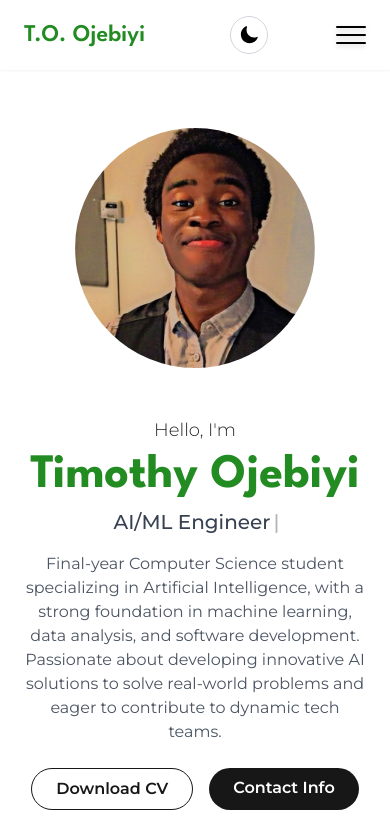
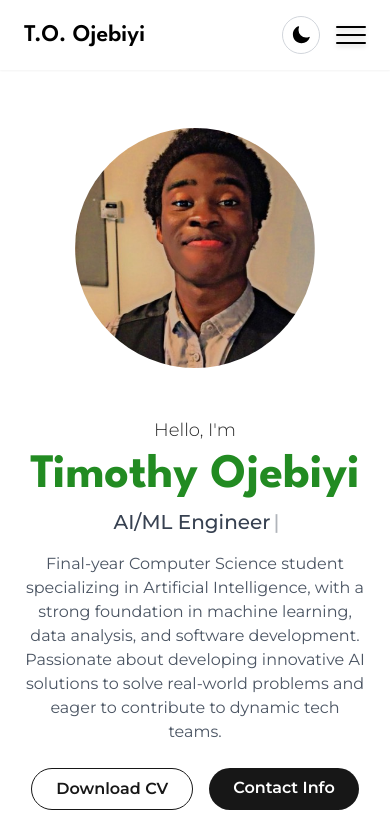
Before and after one commit to coderback/web-portfolio, a Next.js app: page / in a window 390 px wide. Shown: the top 824 px of the page. Built offline with nearby package versions, Linux system fonts and the light colour scheme.

Commit message:
feat(layout): Analytics and Speed Insights for deployment

```diff
--- a/package.json
+++ b/package.json
@@ -10,6 +10,8 @@
   },
   "dependencies": {
     "@heroicons/react": "^2.2.0",
+    "@vercel/analytics": "^1.5.0",
+    "@vercel/speed-insights": "^1.2.0",
     "framer-motion": "^12.12.1",
     "motion": "^12.12.1",
     "next": "15.3.2",
--- a/src/app/layout.js
+++ b/src/app/layout.js
@@ -1,4 +1,6 @@
 import './globals.css'
+import { Analytics } from "@vercel/analytics/next"
+import { SpeedInsights } from "@vercel/speed-insights/next"
 
 export const metadata = {
   title: 'Timothy Ojebiyi Portfolio',
--- a/src/components/Navbar.jsx
+++ b/src/components/Navbar.jsx
@@ -28,7 +28,10 @@ export default function Navbar() {
   return (
     <header className="fixed w-full top-0 z-50 bg-white/80 dark:bg-neutral-900/80 backdrop-blur-md shadow-sm transition-colors text-black dark:text-white">
       <nav className="flex items-center justify-between px-6 py-4 md:px-16">
-       <h1 className="text-2xl font-semibold font-spartan text-forest dark:text-forest">T.O. Ojebiyi</h1>
+          {/* Logo */}
+          <h1 className="text-2xl font-semibold font-spartan text-black dark:text-white">T.O. Ojebiyi</h1>
+
+          {/* Desktop Nav Links */}
           <ul className="hidden md:flex gap-8 font-medium text-lg">
             {navLinks.map((link) => (
               <li key={link.href}>
@@ -36,17 +39,17 @@ export default function Navbar() {
                   href={link.href}
                   className="hover:text-forest hover:underline underline-offset-8 dark:text-white"
                 >
-
                   {link.label}
                 </Link>
               </li>
             ))}
           </ul>
 
-        {/* Toggle Dark Mode */}
+          {/* Right Controls: Dark Mode + Hamburger */}
+          <div className="flex items-center gap-4 md:hidden">
             <button
               onClick={() => setDarkMode(!darkMode)}
-          className="ml-4 p-2 rounded-full border border-gray-300 dark:border-white hover:bg-gray-100 dark:hover:bg-neutral-700 transition"
+              className="p-2 rounded-full border border-gray-300 dark:border-white hover:bg-gray-100 dark:hover:bg-neutral-700 transition"
               aria-label="Toggle dark mode"
             >
               {darkMode ? (
@@ -56,19 +59,20 @@ export default function Navbar() {
               )}
             </button>
 
-
-        {/* Hamburger Menu Button */}
+            {/* Hamburger */}
             <div
-          className={`menu-btn ${isOpen ? 'open' : ''} md:hidden`}
+              className={`menu-btn ${isOpen ? 'open' : ''}`}
               onClick={() => setIsOpen(!isOpen)}
-          aria-label="Toggle mobile menu"
               role="button"
               tabIndex={0}
-          onKeyDown={(e) => { if (e.key === 'Enter') setIsOpen(!isOpen); }}
+              aria-label="Toggle mobile menu"
+              onKeyDown={(e) => e.key === 'Enter' && setIsOpen(!isOpen)}
             >
               <div className="menu-btn__burger dark:invert"></div>
             </div>
+          </div>
         </nav>
+
 
       {/* Hamburger Overlay */}
       <div className={`menu-links ${isOpen ? 'open' : ''}`}>
```
Also changed, not shown: 1 other file (tests, documents, lock files or other folders). Lines whose indentation alone changed are shown as unchanged.
